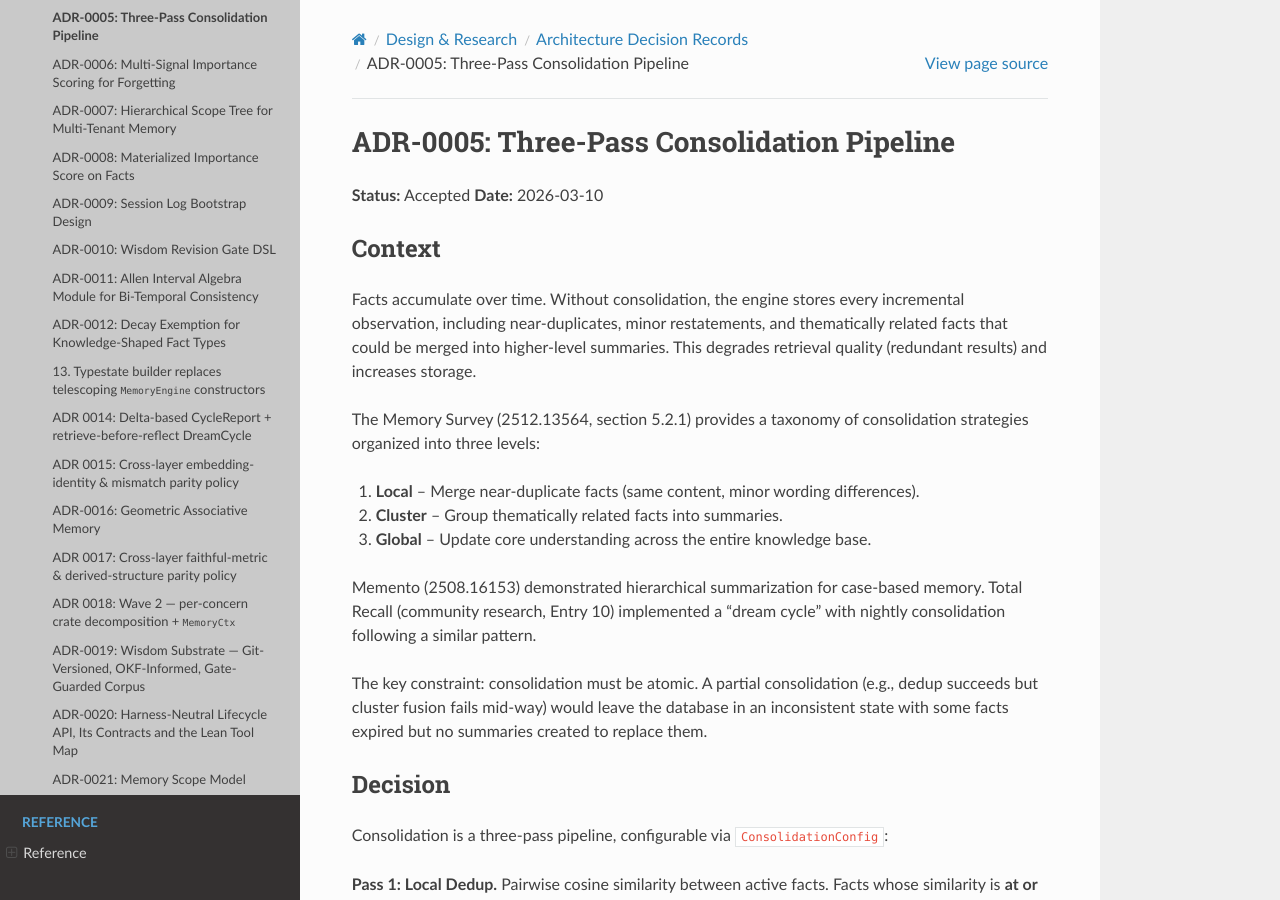
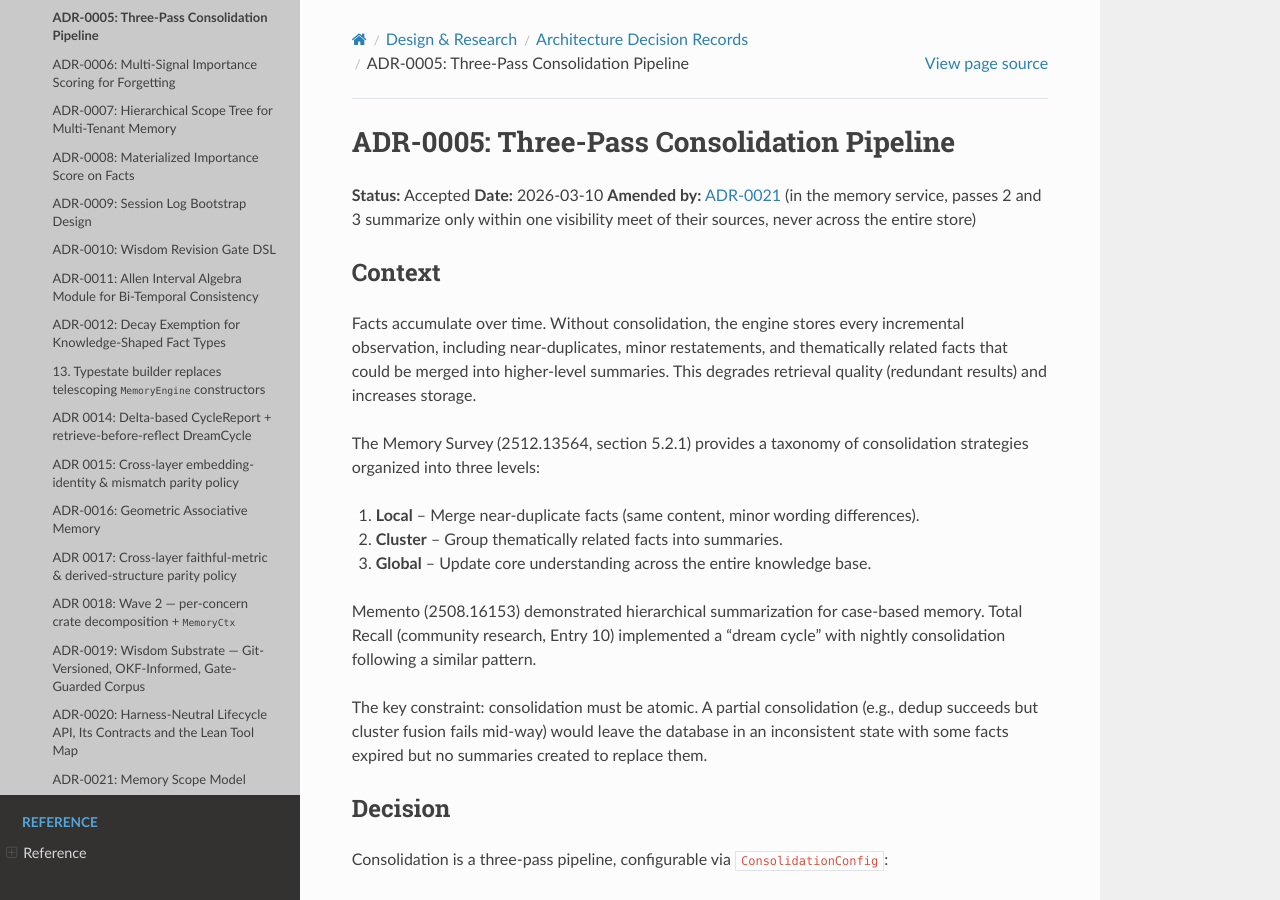
Before and after one commit to dutiona/memory-engine, a Sphinx documentation site: the page built from docs/design/adr/0005-consolidation-3pass.md, in a window 1280 px wide and 900 px high. Built offline with Sphinx 7.4.7 and the Read the Docs theme 3.1.0, drawn with Linux system fonts in a browser that asks for light colours; pages that are not in the unit, such as notebooks, are missing from menus.

Commit message:
docs(adr): mark ADR-0005 as amended by ADR-0021
ADR-0021 §10 supersedes, for the memory service, pass 3's integration across the entire store and pass 2's majority-vote cluster scope: a summary is produced only within the visibility meet of its sources. The owner accepted this fourth file at plan approval.

```diff
--- a/docs/design/adr/0005-consolidation-3pass.md
+++ b/docs/design/adr/0005-consolidation-3pass.md
@@ -2,6 +2,7 @@
 
 **Status:** Accepted
 **Date:** 2026-03-10
+**Amended by:** [ADR-0021](0021-memory-scope-model.md) (in the memory service, passes 2 and 3 summarize only within one visibility meet of their sources, never across the entire store)
 
 ## Context
 
```
